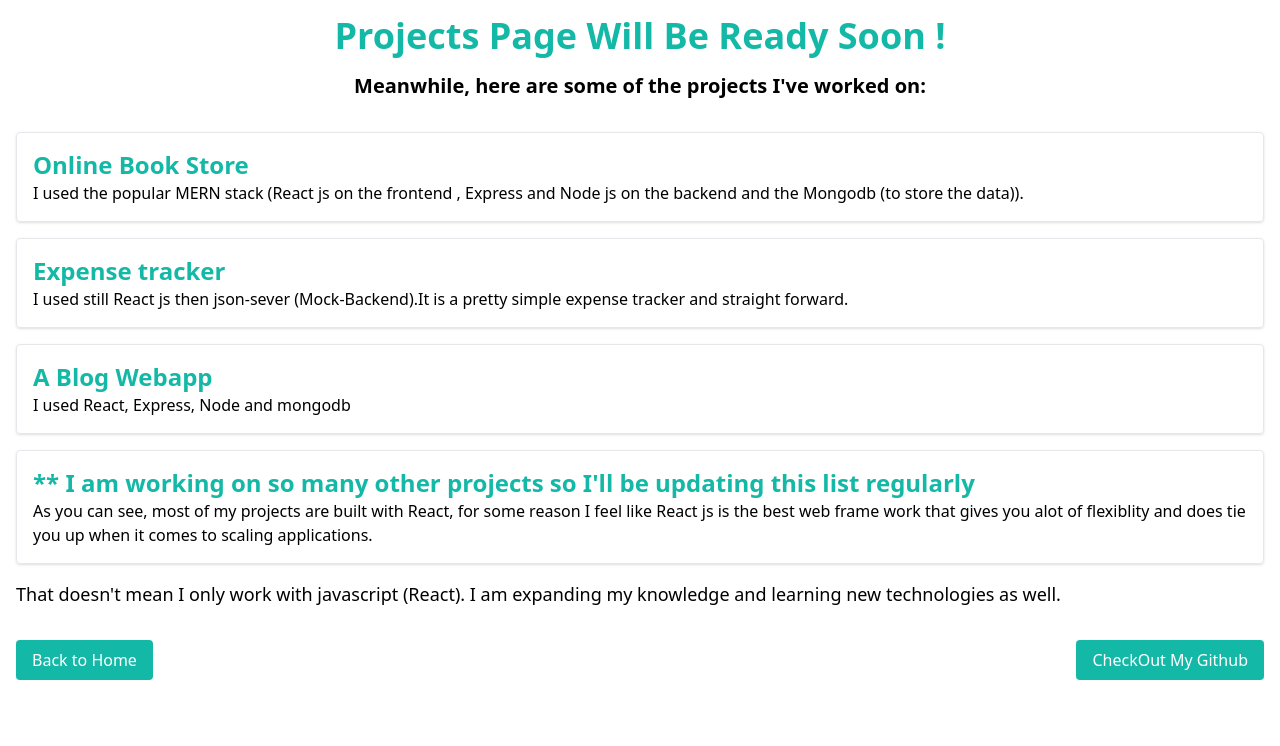
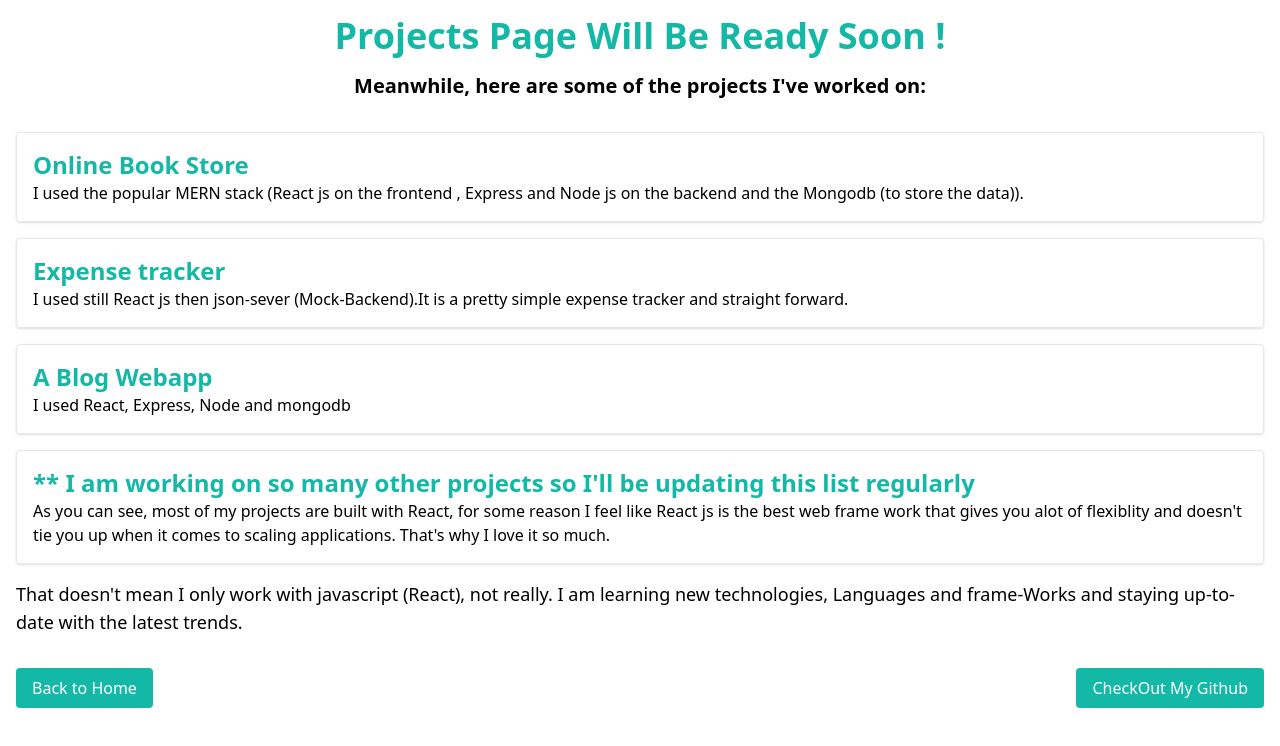
Before and after one commit to NY-Henry/NyHenry, a React (Vite) app: page /NyHenry/projects in a window 1280 px wide. Shown: the top 746 px of the page. Built offline with nearby package versions, Linux system fonts and the light colour scheme.

Commit message:
other Changes

```diff
--- a/src/pages/Projects.jsx
+++ b/src/pages/Projects.jsx
@@ -20,7 +20,7 @@ const Projects = () => {
     },
     {
       name: "** I am working on so many other projects so I'll be updating this list regularly",
-      description: `As you can see, most of my projects are built with React, for some reason I feel like React js is the best web frame work that gives you alot of flexiblity and does tie you up when it comes to scaling applications.
+      description: `As you can see, most of my projects are built with React, for some reason I feel like React js is the best web frame work that gives you alot of flexiblity and doesn't tie you up when it comes to scaling applications. That's why I love it so much.
 
         `,
     },
@@ -52,8 +52,9 @@ const Projects = () => {
         ))}
       </ul>
       <p className="mt-4 text-lg">
-        That doesn't mean I only work with javascript (React). I am expanding my
-        knowledge and learning new technologies as well.
+        That doesn't mean I only work with javascript (React), not really. I am
+        learning new technologies, Languages and frame-Works and staying
+        up-to-date with the latest trends.
       </p>
       <div className="flex justify-between items-center">
         <button
```
